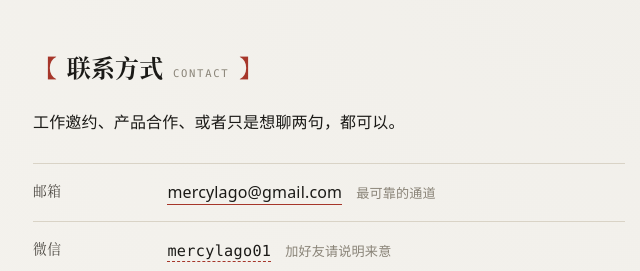
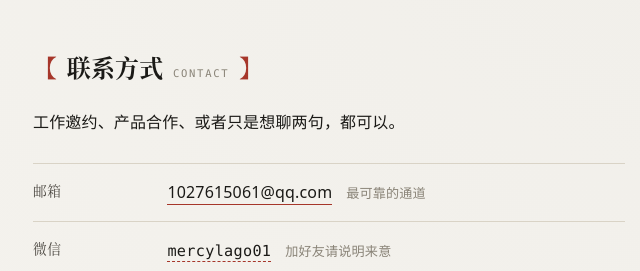
Before and after one commit to sin0317/sin0317.github.io, a plain HTML site: page index.html in a window 1280 px wide. Shown: the part 5102-5373 px from the top of the page, 311-951 px from the left. Drawn offline with Linux system fonts and the light colour scheme.

Commit message:
fix: 邮箱更正为 1027615061@qq.com

```diff
--- a/index.html
+++ b/index.html
@@ -328,7 +328,7 @@
       <div class="row">
         <dt>邮箱</dt>
         <dd>
-          <a class="mail" href="#" data-u="mercylago" data-h="gmail.com">mercylago [at] gmail.com</a>
+          <a class="mail" href="#" data-u="1027615061" data-h="qq.com">1027615061 [at] qq.com</a>
           <span class="hint">最可靠的通道</span>
         </dd>
       </div>
```
